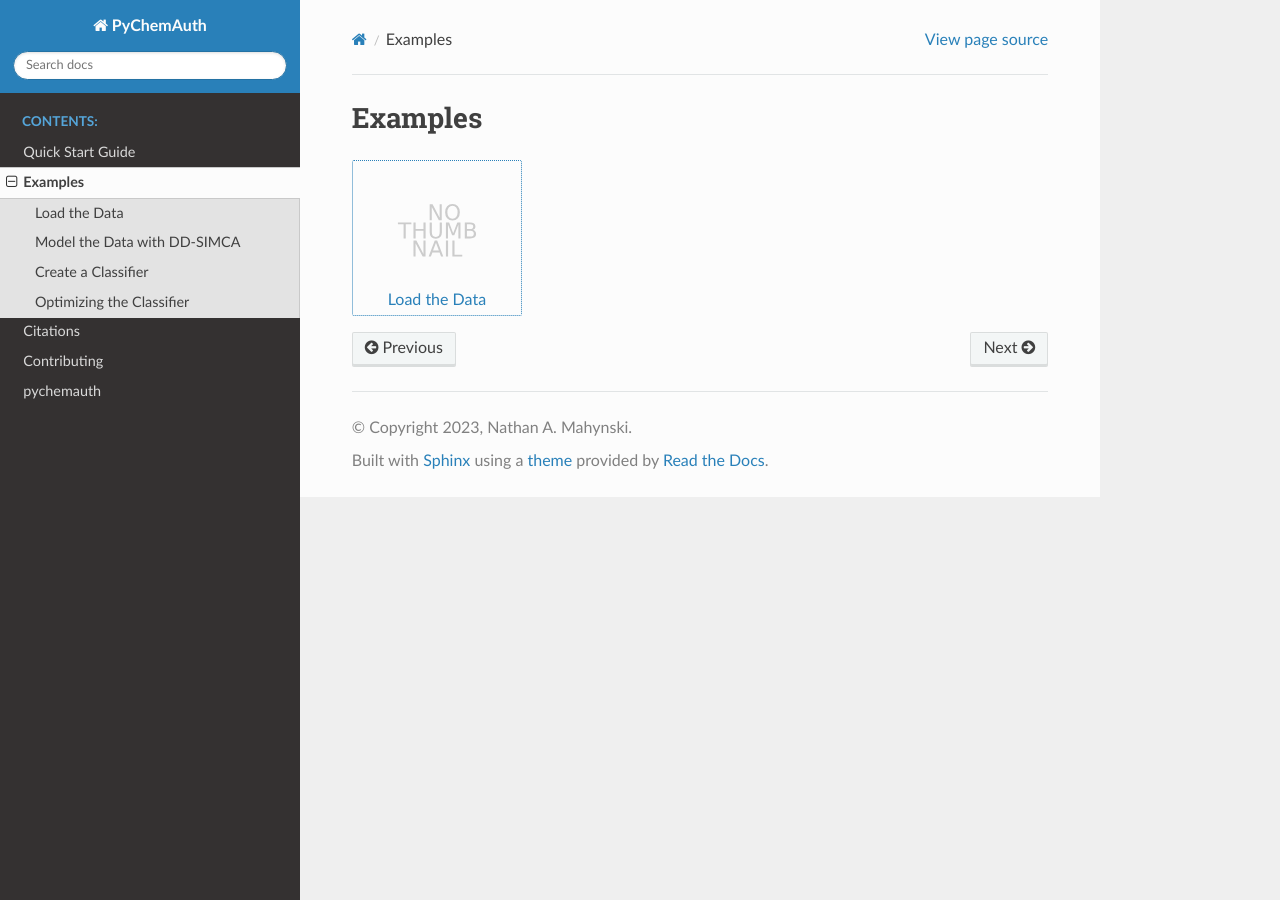
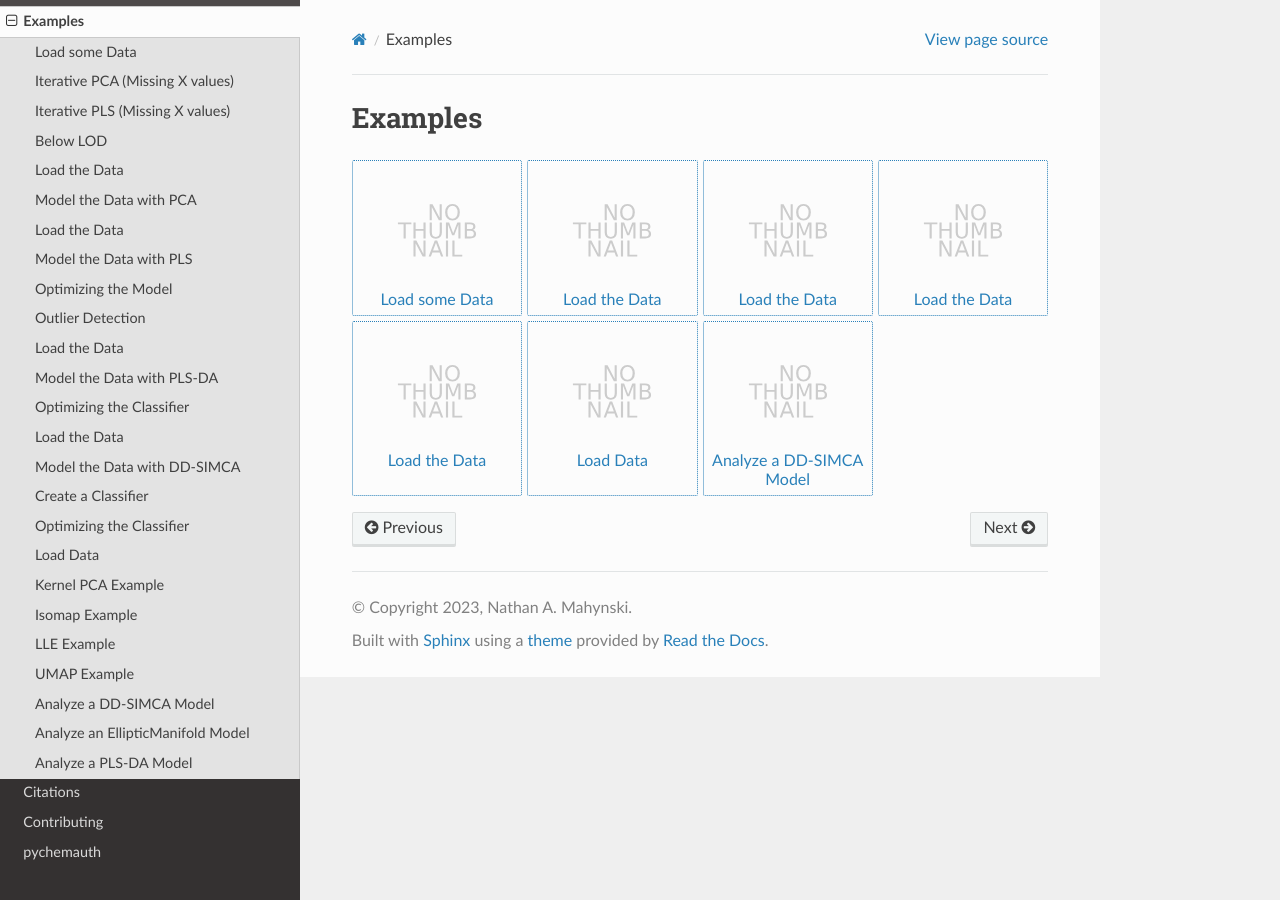
Before and after one commit to mahynski/pychemauth, a Sphinx documentation site: the page built from docs/examples.rst, in a window 1280 px wide. Built offline with Sphinx 7.4.7 and the Read the Docs theme 2.0.0, drawn with Linux system fonts in a browser that asks for light colours.

Commit message:
deactivate nb running

```diff
--- a/docs/conf.py
+++ b/docs/conf.py
@@ -36,3 +36,4 @@
 html_theme = 'sphinx_rtd_theme'
 html_static_path = ['_static']
 pygments_style = 'sphinx'
+nbsphinx_execute = 'never' # Always run notebooks and save their output - just display
--- a/docs/examples.rst
+++ b/docs/examples.rst
@@ -2,4 +2,11 @@
 ========
 
 .. nbgallery::
+
+   jupyter/imputing_examples
+   jupyter/pca_example
+   jupyter/pls_example
+   jupyter/plsda_example
    jupyter/simca_example
+   jupyter/elliptic_manifold_example
+   jupyter/shap_example
```
